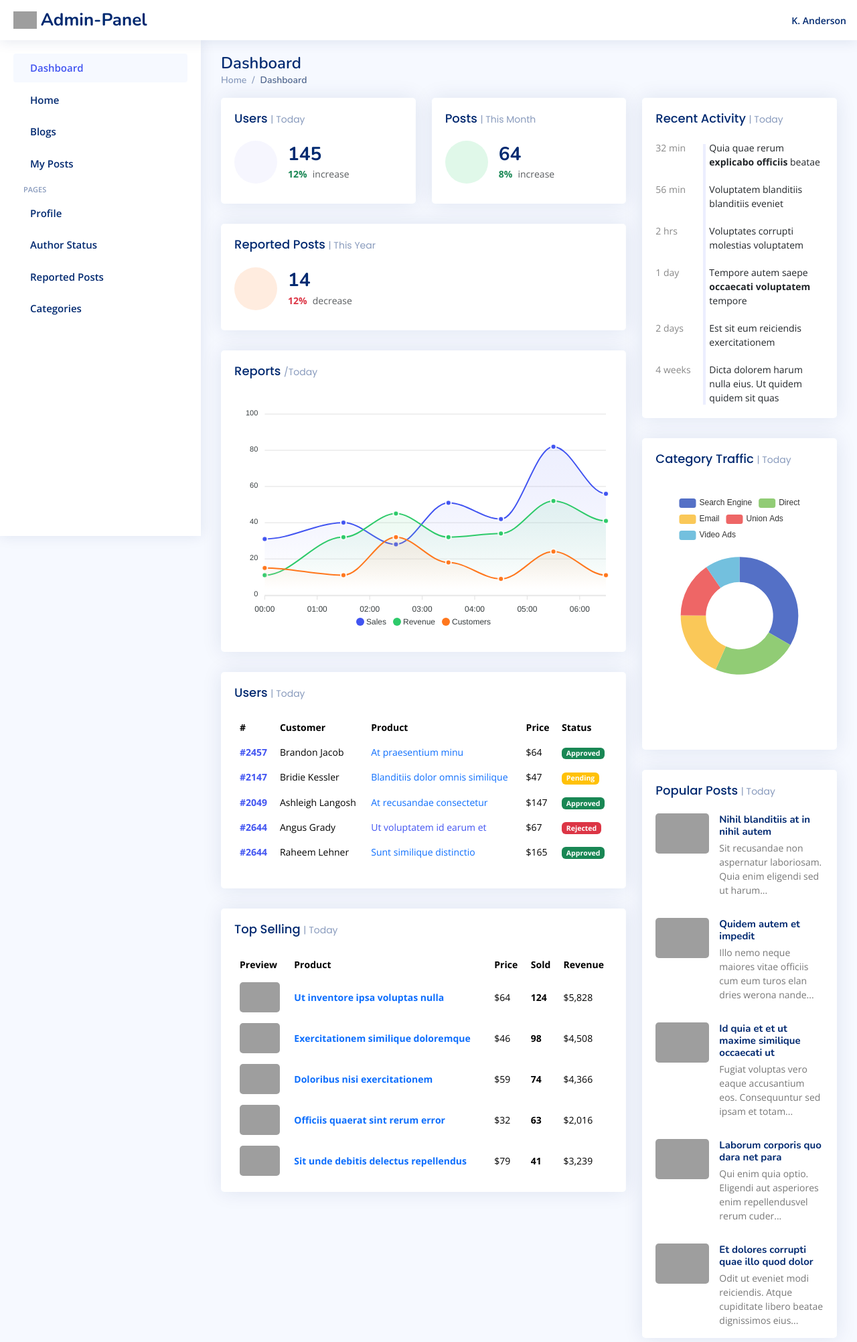
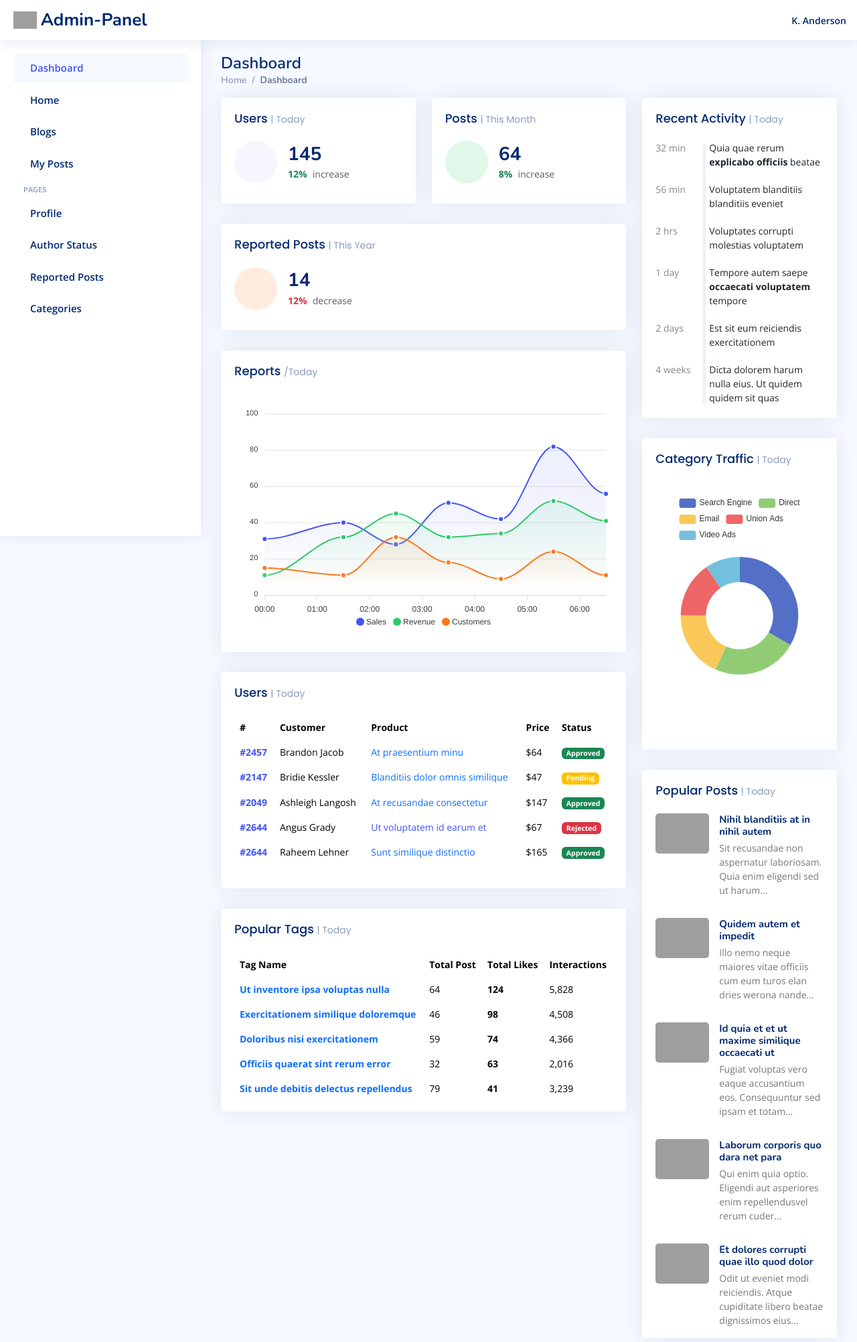
Before and after one commit to Ps1231/Resource_Sharing_App, a Flask app: template template/adminIndex.html in a window 1280 px wide. Shown: the top 2003 px of the page at 67% size. Run offline with Flask 3, Linux system fonts and the light colour scheme; the template is opened without the code that fills it, so the values that code supplies are empty; some libraries are stand-ins or nearby versions; grey boxes are pictures that could not be loaded.

Commit message:
dashboard

```diff
--- a/template/adminIndex.html
+++ b/template/adminIndex.html
@@ -481,53 +481,52 @@
                 </div>
 
                 <div class="card-body pb-0">
-                  <h5 class="card-title">Top Selling <span>| Today</span></h5>
+                  <h5 class="card-title">Popular Tags <span>| Today</span></h5>
 
                   <table class="table table-borderless">
                     <thead>
                       <tr>
-                        <th scope="col">Preview</th>
-                        <th scope="col">Product</th>
-                        <th scope="col">Price</th>
-                        <th scope="col">Sold</th>
-                        <th scope="col">Revenue</th>
+
+                        <th scope="col">Tag Name</th>
+                        <th scope="col">Total Post</th>
+                        <th scope="col">Total Likes</th>
+                        <th scope="col">Interactions</th>
                       </tr>
                     </thead>
                     <tbody>
                       <tr>
-                        <th scope="row"><a href="#"><img src="assets/img/product-1.jpg" alt=""></a></th>
                         <td><a href="#" class="text-primary fw-bold">Ut inventore ipsa voluptas nulla</a></td>
-                        <td>$64</td>
+                        <td>64</td>
                         <td class="fw-bold">124</td>
-                        <td>$5,828</td>
+                        <td>5,828</td>
                       </tr>
                       <tr>
-                        <th scope="row"><a href="#"><img src="assets/img/product-2.jpg" alt=""></a></th>
+
                         <td><a href="#" class="text-primary fw-bold">Exercitationem similique doloremque</a></td>
-                        <td>$46</td>
+                        <td>46</td>
                         <td class="fw-bold">98</td>
-                        <td>$4,508</td>
+                        <td>4,508</td>
                       </tr>
                       <tr>
-                        <th scope="row"><a href="#"><img src="assets/img/product-3.jpg" alt=""></a></th>
+
                         <td><a href="#" class="text-primary fw-bold">Doloribus nisi exercitationem</a></td>
-                        <td>$59</td>
+                        <td>59</td>
                         <td class="fw-bold">74</td>
-                        <td>$4,366</td>
+                        <td>4,366</td>
                       </tr>
                       <tr>
-                        <th scope="row"><a href="#"><img src="assets/img/product-4.jpg" alt=""></a></th>
+
                         <td><a href="#" class="text-primary fw-bold">Officiis quaerat sint rerum error</a></td>
-                        <td>$32</td>
+                        <td>32</td>
                         <td class="fw-bold">63</td>
-                        <td>$2,016</td>
+                        <td>2,016</td>
                       </tr>
                       <tr>
-                        <th scope="row"><a href="#"><img src="assets/img/product-5.jpg" alt=""></a></th>
+
                         <td><a href="#" class="text-primary fw-bold">Sit unde debitis delectus repellendus</a></td>
-                        <td>$79</td>
+                        <td>79</td>
                         <td class="fw-bold">41</td>
-                        <td>$3,239</td>
+                        <td>3,239</td>
                       </tr>
                     </tbody>
                   </table>
```
